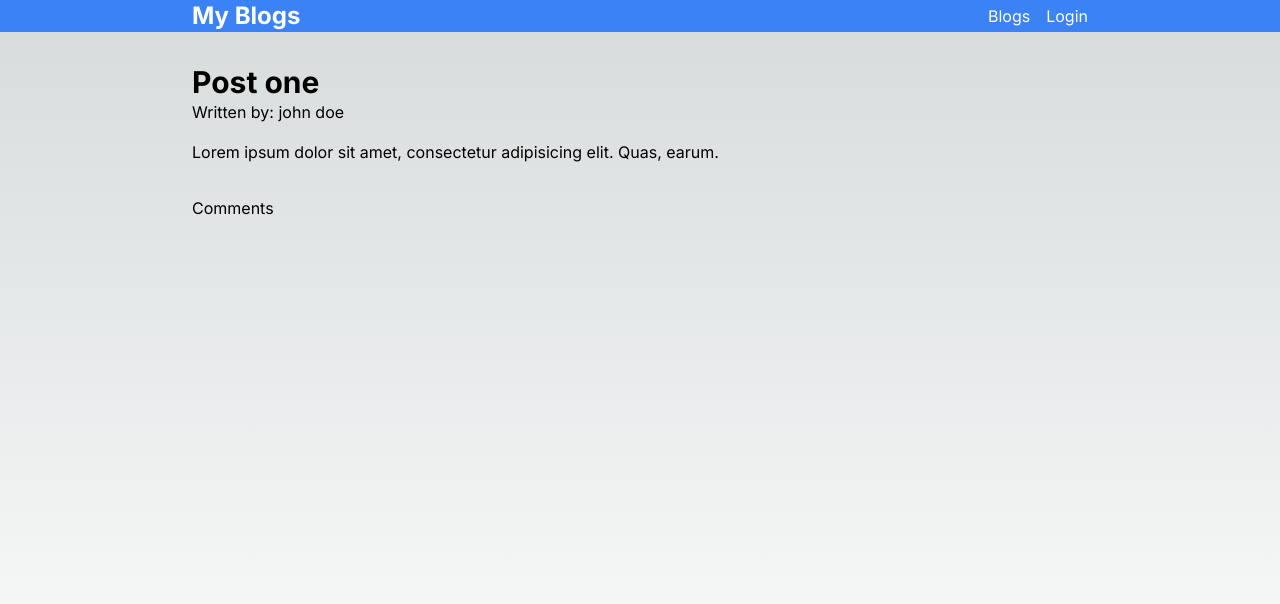
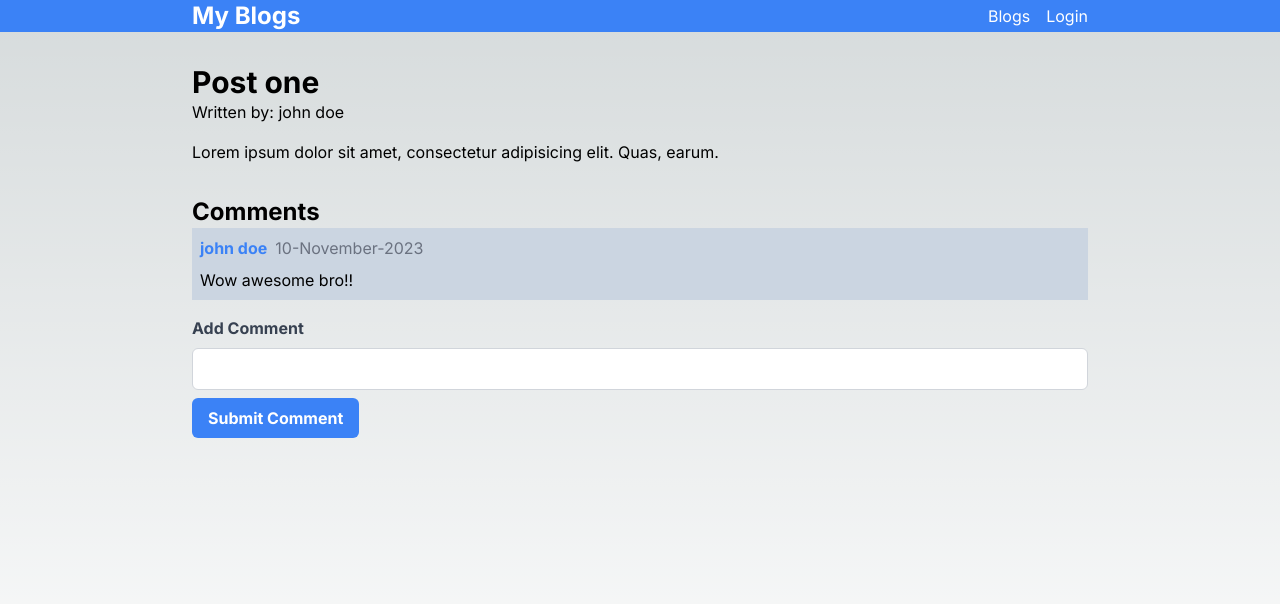
Before and after one commit to shohedul1/next.js-full-stack-blog, a Next.js app: page /blogs/1 in a window 1280 px wide. Shown: the top 604 px of the page. Built offline with nearby package versions, Linux system fonts and the light colour scheme.

Commit message:
shohidul6

```diff
--- a/src/app/blogs/[id]/page.tsx
+++ b/src/app/blogs/[id]/page.tsx
@@ -1,4 +1,5 @@
 import Comments from "@/components/comments";
+import FormComments from "@/components/form-comments";
 
 
 const BlogDetailPage = () => {
@@ -10,6 +11,7 @@
             Lorem ipsum dolor sit amet, consectetur adipisicing elit. Quas, earum.
         </div>
         <Comments/>
+        <FormComments/>
     </div>
   )
 }
--- a/src/components/comments.tsx
+++ b/src/components/comments.tsx
@@ -2,7 +2,18 @@
 
 const Comments = () => {
   return (
-    <div className="mt-8">Comments</div>
+    <div className="mt-8">
+        <h2 className="text-2xl font-bold">Comments</h2>
+        <ul>
+            <li className="mb-4 bg-slate-300 p-2">
+                <div className="flex items-center mb-2">
+                    <div className="text-blue-500 font-bold mr-2">john doe</div>
+                    <div className="text-gray-500">10-November-2023</div>
+                </div>
+                    <p>Wow awesome bro!!</p>
+            </li>
+        </ul>
+    </div>
   )
 }
 
--- /dev/null
+++ b/src/components/form-comments.tsx
@@ -0,0 +1,37 @@
+"use client";
+
+import { ChangeEvent, useState } from "react";
+
+
+const labelClass= 'block text-gray-700 font-bold mb-2';
+const inputClass = "w-full py-2 px-3 border border-gray-300 rounded-md focus:outline-none focus:ring focus:border-blue-300";
+const buttonClass = "bg-blue-500 hover:bg-blue-600 text-white font-bold py-2 px-4 rounded-md mt-2 disabled:bg-gray-400";
+
+const FormComments = () => {
+  const [comment,setComment] = useState<string>('');
+
+  const handleCommentChange =(e: ChangeEvent<HTMLInputElement>)=>{
+    setComment(e.target.value);
+
+  };
+
+  const handleSubmitComment = () =>{
+
+    console.log(comment);
+  }
+
+  return (
+    <div className='mt-4'>
+        <label htmlFor="comment" className={labelClass}>Add Comment</label>
+         <input
+         type="text"
+         className={inputClass}
+         name="comment"
+         value={comment}
+         onChange={handleCommentChange} />
+         <button className={buttonClass} onClick={handleSubmitComment}>Submit Comment</button>
+    </div>
+  )
+}
+
+export default FormComments;
```
